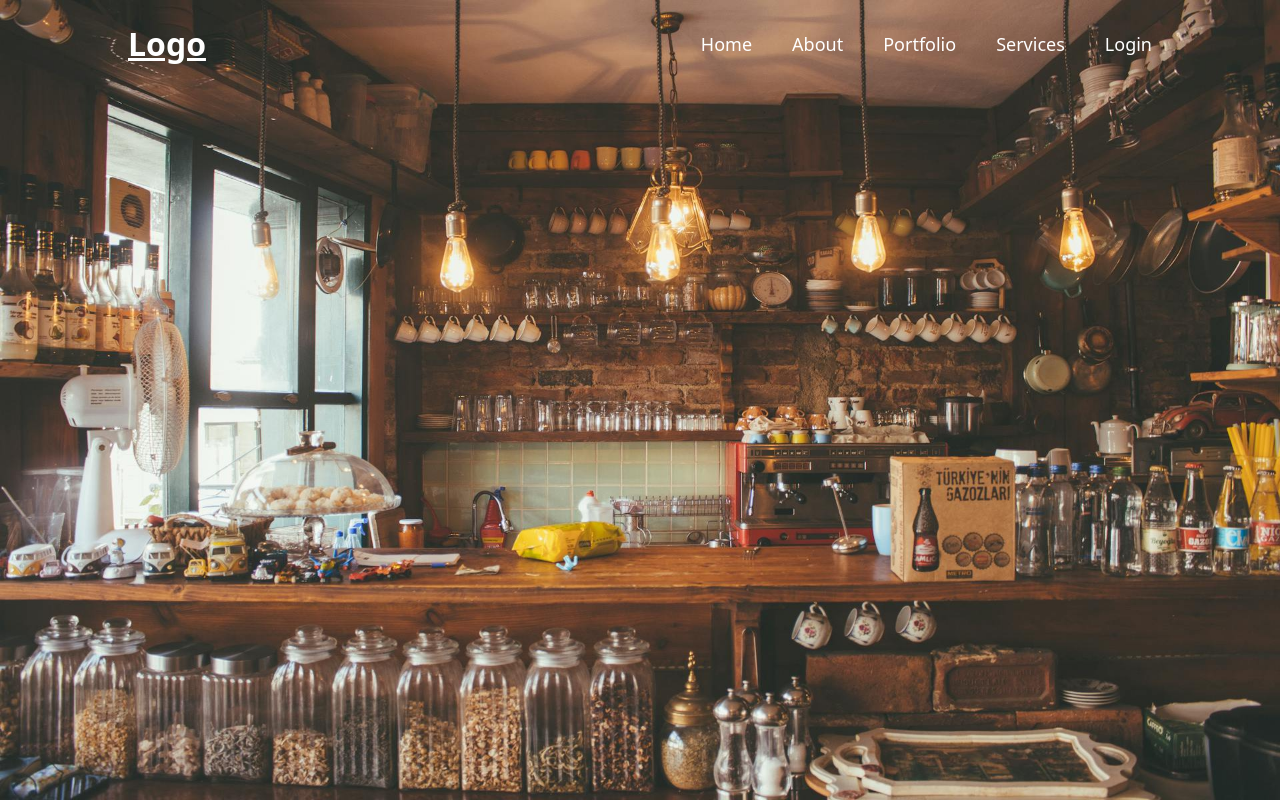
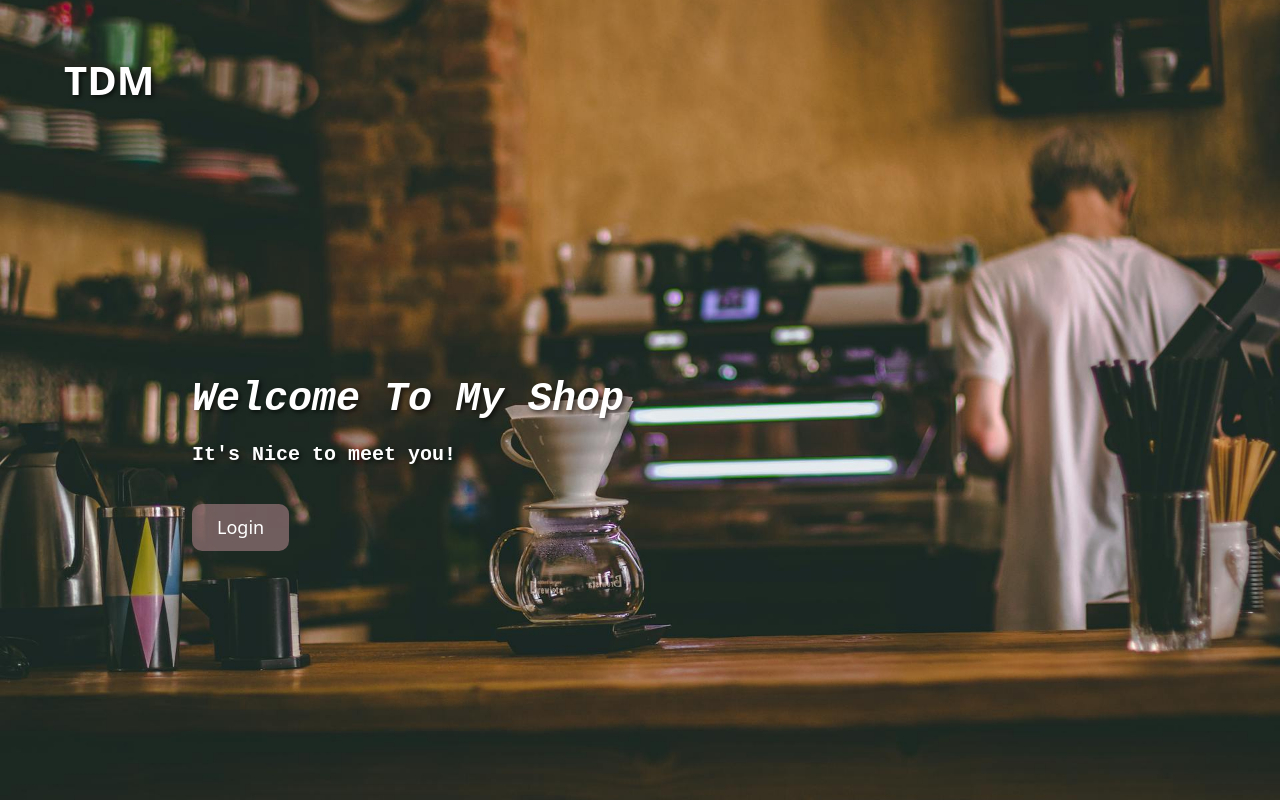
Before and after one commit to TharinduDMadushanka/pos-system-frontend-final-cw-ijse, a React (Vite) app: page /home in a window 1280 px wide. Built offline with nearby package versions, Linux system fonts and the light colour scheme.

Commit message:
update Home page UI

```diff
--- a/src/pages/Dashboard/Dashboard.css
+++ b/src/pages/Dashboard/Dashboard.css
@@ -1,8 +1,12 @@
 .dashboard {
     padding: 20px;
     text-align: center;
-    background-color: #f9f9f9;
+    background-color: black;
     border: 1px solid #ddd;
     border-radius: 8px;
-    color: black;
+    color: white;
   }
+
+  .content{
+    margin-top: 100px;
+  }
--- a/src/pages/Dashboard/Dashboard.jsx
+++ b/src/pages/Dashboard/Dashboard.jsx
@@ -1,6 +1,7 @@
 import React from 'react';
 import './Dashboard.css';
 import { useNavigate } from 'react-router-dom';
+import Navbar from '../../components/Navbar/Navbar';
 
 const Dashboard = () => {
 
@@ -12,6 +13,10 @@ const Dashboard = () => {
 
   return (
     <div className="dashboard">
+
+      <Navbar/>
+
+      <div className="content">
         <h1>Welcome to Your Dashboard</h1>
         <p>This is where you can manage your profile and access features.</p>
 
@@ -22,6 +27,7 @@ const Dashboard = () => {
             <button type="button" class="btn btn-primary">Right</button>
           </div>
         </div>
+      </div>
 
     </div>
   );
--- a/src/pages/Home/Home.css
+++ b/src/pages/Home/Home.css
@@ -1,4 +1,64 @@
-.home img{
-    height: 100vh;
+/* Home.css */
+.home {
+    position: relative;
+
+  }
+
+  .home h2{
+    position: absolute;
+    top: 7%; /* Moves it to the vertical center */
+    left: 5%;
+    color: #ffffff; /* Change the color based on your design */
+    font-size: 40px; /* Adjust font size to your preference */
+    font-weight: bold;
+    text-shadow: 2px 2px 5px rgba(0, 0, 0, 0.7); /* Adds a shadow for better visibility */
+  }
+
+  .home img {
     width: 100%;
-}
+    height: 100vh; /* Makes the image fill the screen height */
+    object-fit: cover; /* Ensures the image covers the container without distortion */
+  }
+
+  .home h1 {
+    position: absolute;
+    top: 50%; /* Moves it to the vertical center */
+    left: 15%;
+    transform: translateY(-50%); /* Centers the h1 vertically */
+    color: #ffffff; /* Change the color based on your design */
+    font-size: 40px; /* Adjust font size to your preference */
+    font-weight: bold;
+    text-shadow: 2px 2px 5px rgba(0, 0, 0, 0.7); /* Adds a shadow for better visibility */
+    font-family:monospace;
+  }
+
+  .home p{
+    position: absolute;
+    top: 55%; /* Moves it to the vertical center */
+    left: 15%;
+    color: #ffffff; /* Change the color based on your design */
+    font-size: 20px; /* Adjust font size to your preference */
+    font-weight: bold;
+    text-shadow: 2px 2px 5px rgba(0, 0, 0, 0.7); /* Adds a shadow for better visibility */
+    font-family:monospace;
+  }
+
+  .home button{
+    position: absolute;
+    top: 63%;
+    left: 15%;
+    border: none;
+    padding: 10px 25px;
+    background: none;
+    background-color: rgba(155, 121, 124, 0.659);
+    border-radius: 10px;
+    font-size: large;
+    font-weight: 500;
+    color: white;
+    transition: 0.5s;
+  }
+
+  .home button:hover{
+    background-color: rgb(155, 121, 124);
+    transform: scale(1.1);
+  }
--- a/src/pages/Home/Home.jsx
+++ b/src/pages/Home/Home.jsx
@@ -1,13 +1,30 @@
 import React from 'react'
 import './Home.css'
 import main_bg from '../../assets/main-bg.jpg'
+import main_bg2 from '../../assets/main-bg2.jpg'
 import Navbar from '../../components/Navbar/Navbar'
+import { useNavigate } from 'react-router-dom'
 
 const Home = () => {
+
+  const navigate = useNavigate();
+
+  const navLogin = () =>{
+    navigate('/login')
+  }
+
   return (
     <div className='home'>
-        <Navbar/>
-        <img src={main_bg} alt="" />
+        {/* <Navbar/> */}
+
+        <h2>TDM</h2>
+
+        <img src={main_bg2} alt="" />
+
+        <h1><i>Welcome To My Shop</i></h1>
+        <p>It's Nice to meet you!</p>
+        <button onClick={navLogin}>Login</button>
+
     </div>
   )
 }
--- a/src/pages/ItemCategory/ItemCategory.css
+++ b/src/pages/ItemCategory/ItemCategory.css
@@ -16,6 +16,12 @@
     max-width: 340px;
     max-height: 600px;
     margin-bottom: 30px;
+    transition: 0.5s;
+}
+
+.card:hover{
+    transform: scale(1.1);
+    border: 2px solid hsla(0, 100%, 25%, 0.645);
 }
 
 .card img{
```
Also changed, not shown: src/assets/main-bg2.jpg (added). Lines whose indentation alone changed are shown as unchanged.
